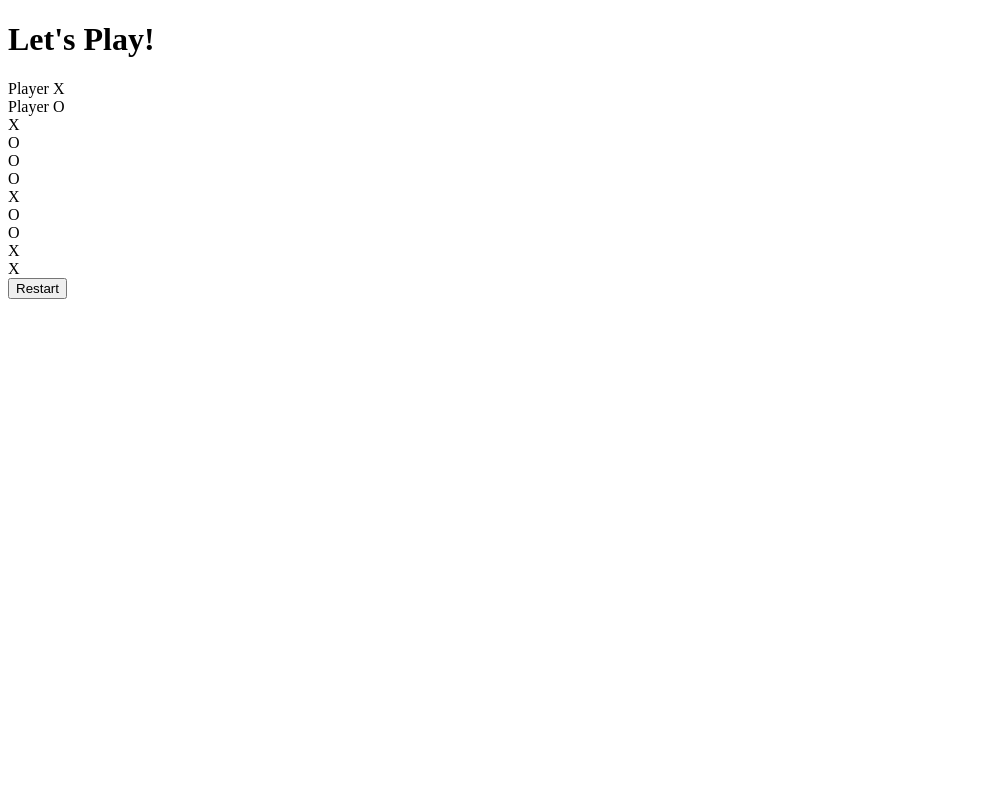
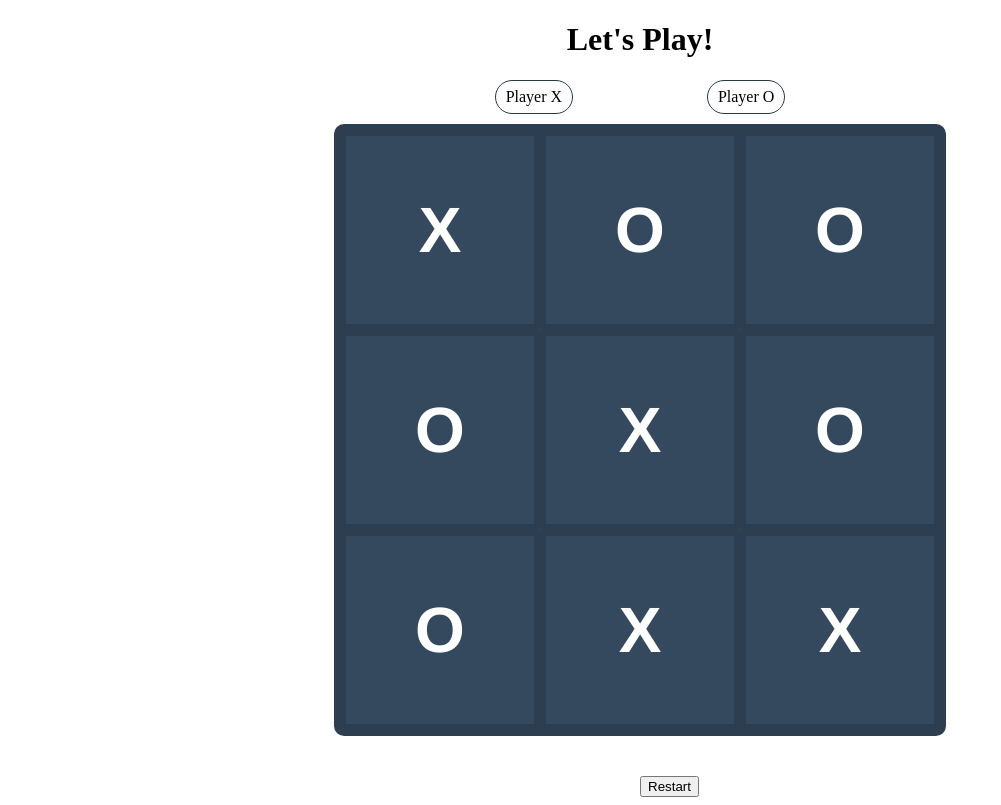
Before and after one commit to kissosDev/tic-tac-toe, a website built with Parcel: page src/pages/game-screen.html in a window 1280 px wide. Shown: the whole page, without its empty margins (0-1001 px from the left). Built offline with nearby package versions, Linux system fonts and the light colour scheme.

Commit message:
update game screen style

```diff
--- a/src/pages/game-screen.css
+++ b/src/pages/game-screen.css
@@ -1,3 +1,53 @@
-h1{
+h1 {
+  text-align: center;
+}
+.game-board {
+  width: 600px;
+  height: 600px;
+  margin: 0 auto;
+  background-color: #34495e;
+  color: #fff;
+  border: 6px solid #2c3e50;
+  border-radius: 10px;
 
+  display: grid;
+  grid-template: repeat(3, 1fr) / repeat(3, 1fr);
 }
+.dashboard-container {
+  display: flex;
+  justify-content: center;
+  margin: 10px 0px;
+}
+
+.dashboard-container .dashboard-layout {
+  display: flex;
+  width: 23%;
+  justify-content: space-between;
+}
+
+.dashboard-container .dashboard-layout .playerX div,
+.dashboard-container .dashboard-layout .playerO div {
+  padding: 7px 10px;
+  border: 1px #293a41 solid;
+  border-radius: 20px;
+}
+.dashboard-container .dashboard-layout .playerX:hover div,
+.dashboard-container .dashboard-layout .playerO:hover div {
+  font-weight: 800;
+}
+
+.box {
+  border: 6px solid #2c3e50;
+  border-radius: 2px;
+  font-family: Helvetica;
+  font-weight: bold;
+  font-size: 4em;
+  display: flex;
+  justify-content: center;
+  align-items: center;
+}
+
+#restart_Game {
+  margin-top: 3em;
+  margin-left: 50%;
+}
```
